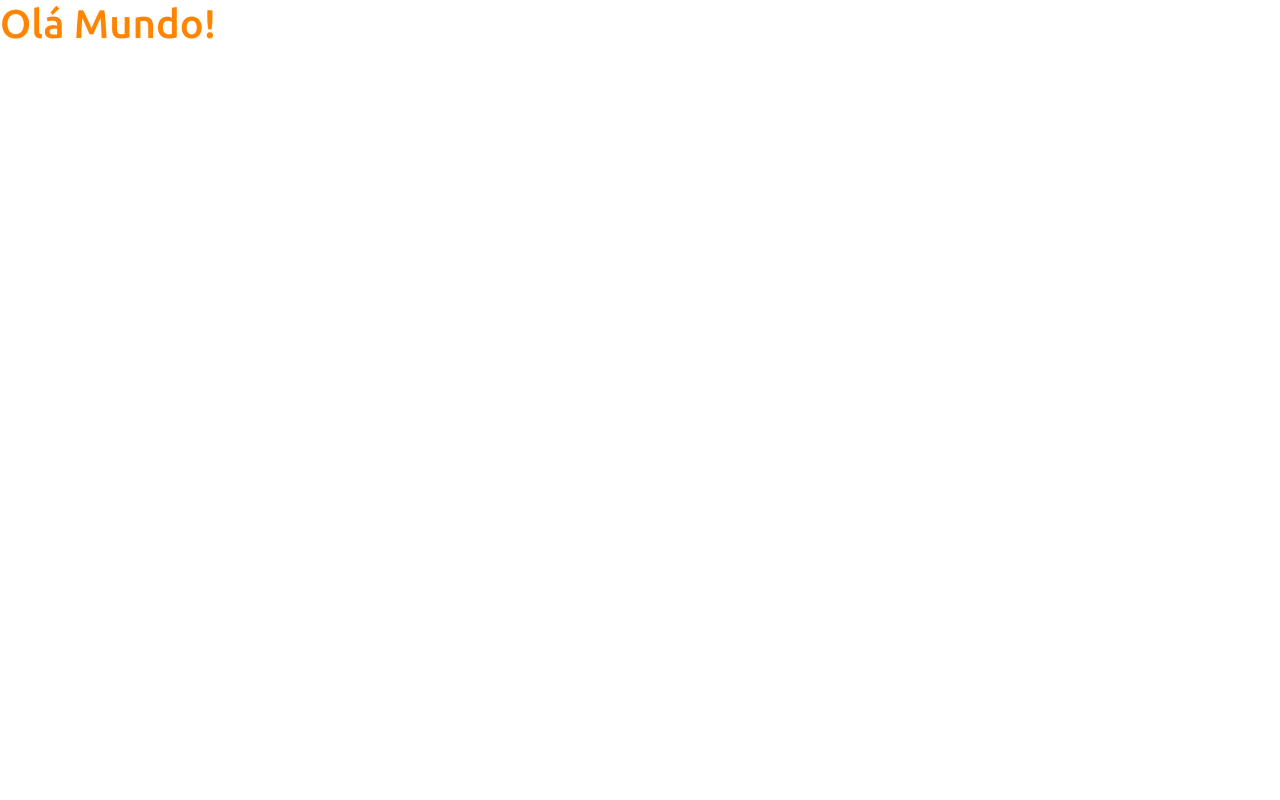
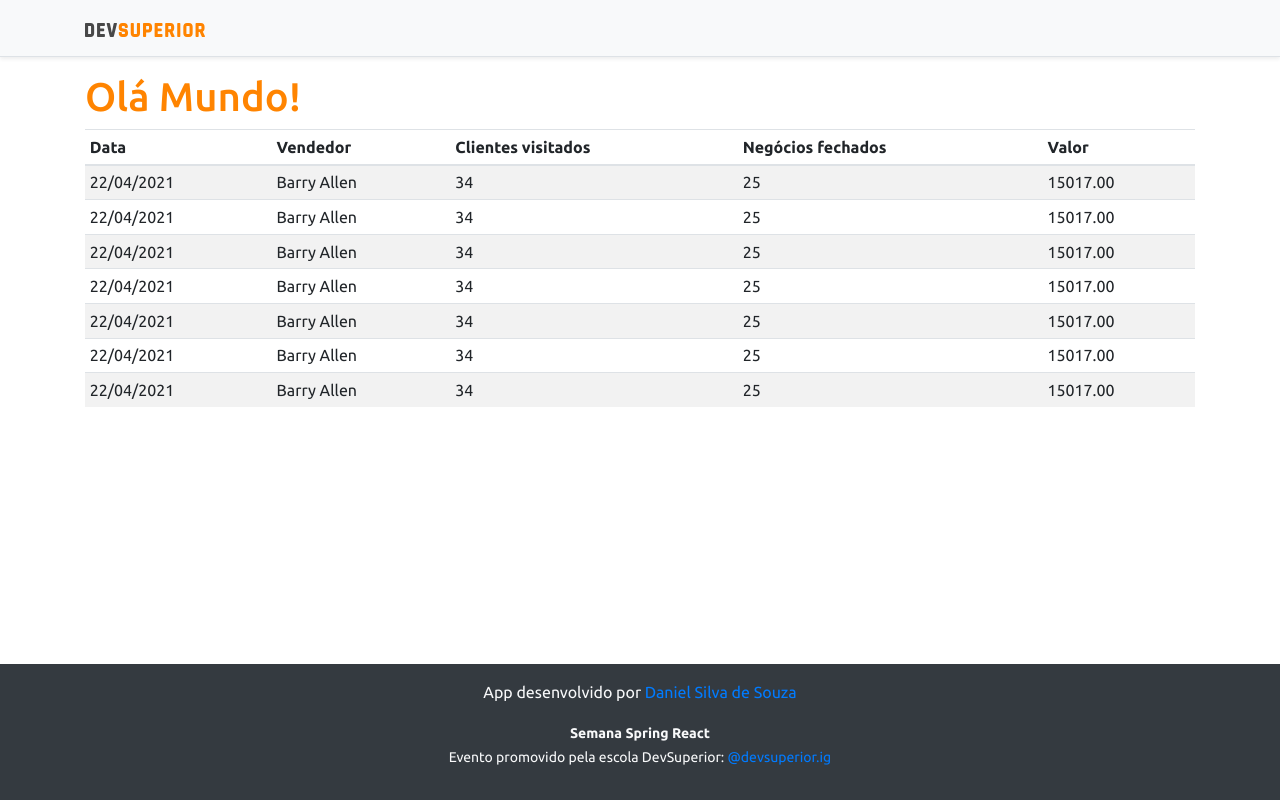
Before and after one commit to danielss2990/projeto-sds3, a React (Create React App) app in the folder frontend/: page / in a window 1280 px wide. Built offline with nearby package versions, Linux system fonts and the light colour scheme.

Commit message:
Basic static components

```diff
--- a/frontend/src/App.tsx
+++ b/frontend/src/App.tsx
@@ -1,10 +1,20 @@
+import DataTable from "components/DataTable";
+import Footer from "components/Footer";
+import NavBar from "components/NavBar";
 
 
 function App() {
   return (
-    <div>
-      <h1 className="text-primary">Olá Mundo!</h1>
-    </div>
+    <>
+      <NavBar />
+      <div className="container">
+        <h1 className="text-primary">Olá Mundo!</h1>
+
+        <DataTable />
+
+      </div>
+      <Footer />
+    </>
   );
 }
 
--- /dev/null
+++ b/frontend/src/components/DataTable/index.tsx
@@ -0,0 +1,71 @@
+
+const DataTable = () => {
+    return (
+        <div className="table-responsive">
+            <table className="table table-striped table-sm">
+                <thead>
+                    <tr>
+                        <th>Data</th>
+                        <th>Vendedor</th>
+                        <th>Clientes visitados</th>
+                        <th>Negócios fechados</th>
+                        <th>Valor</th>
+                    </tr>
+                </thead>
+                <tbody>
+                    <tr>
+                        <td>22/04/2021</td>
+                        <td>Barry Allen</td>
+                        <td>34</td>
+                        <td>25</td>
+                        <td>15017.00</td>
+                    </tr>
+                    <tr>
+                        <td>22/04/2021</td>
+                        <td>Barry Allen</td>
+                        <td>34</td>
+                        <td>25</td>
+                        <td>15017.00</td>
+                    </tr>
+                    <tr>
+                        <td>22/04/2021</td>
+                        <td>Barry Allen</td>
+                        <td>34</td>
+                        <td>25</td>
+                        <td>15017.00</td>
+                    </tr>
+                    <tr>
+                        <td>22/04/2021</td>
+                        <td>Barry Allen</td>
+                        <td>34</td>
+                        <td>25</td>
+                        <td>15017.00</td>
+                    </tr>
+                    <tr>
+                        <td>22/04/2021</td>
+                        <td>Barry Allen</td>
+                        <td>34</td>
+                        <td>25</td>
+                        <td>15017.00</td>
+                    </tr>
+                    <tr>
+                        <td>22/04/2021</td>
+                        <td>Barry Allen</td>
+                        <td>34</td>
+                        <td>25</td>
+                        <td>15017.00</td>
+                    </tr>
+                    <tr>
+                        <td>22/04/2021</td>
+                        <td>Barry Allen</td>
+                        <td>34</td>
+                        <td>25</td>
+                        <td>15017.00</td>
+                    </tr>
+                </tbody>
+            </table>
+        </div>
+    );
+}
+
+export default DataTable;
--- /dev/null
+++ b/frontend/src/components/Footer/index.tsx
@@ -0,0 +1,18 @@
+
+
+
+
+
+const Footer = () => {
+    return (
+        <footer className="footer mt-auto py-3 bg-dark">
+            <div className="container">
+                <p className="text-light">App desenvolvido por <a href="hhttps://github.com/danielss2990" target="_blank" rel="noreferrer">Daniel Silva de Souza</a></p>
+                <p className="text-light"><small><strong>Semana Spring React</strong><br />
+            Evento promovido pela escola DevSuperior: <a href="https://instagram.com/devsuperior.ig" target="_blank" rel="noreferrer">@devsuperior.ig</a></small></p>
+            </div>
+        </footer>
+    );
+}
+
+export default Footer;
--- /dev/null
+++ b/frontend/src/components/NavBar/index.tsx
@@ -0,0 +1,16 @@
+import  ImgDsDark from 'assets/img/ds_dark.svg';
+
+
+const NavBar = () => {
+    return (
+        <div className="d-flex flex-column flex-md-row align-items-center p-3 px-md-4 mb-3 bg-light border-bottom shadow-sm">
+            <div className="container">
+                <nav className="my-2 my-md-0 mr-md-3">
+                    <img src={ImgDsDark} alt="DevSuperior" width="120" />
+                </nav>
+            </div>
+        </div>
+    );
+}
+
+export default NavBar;
```
Also changed, not shown: frontend/src/assets/img/ds_dark.svg (added).
